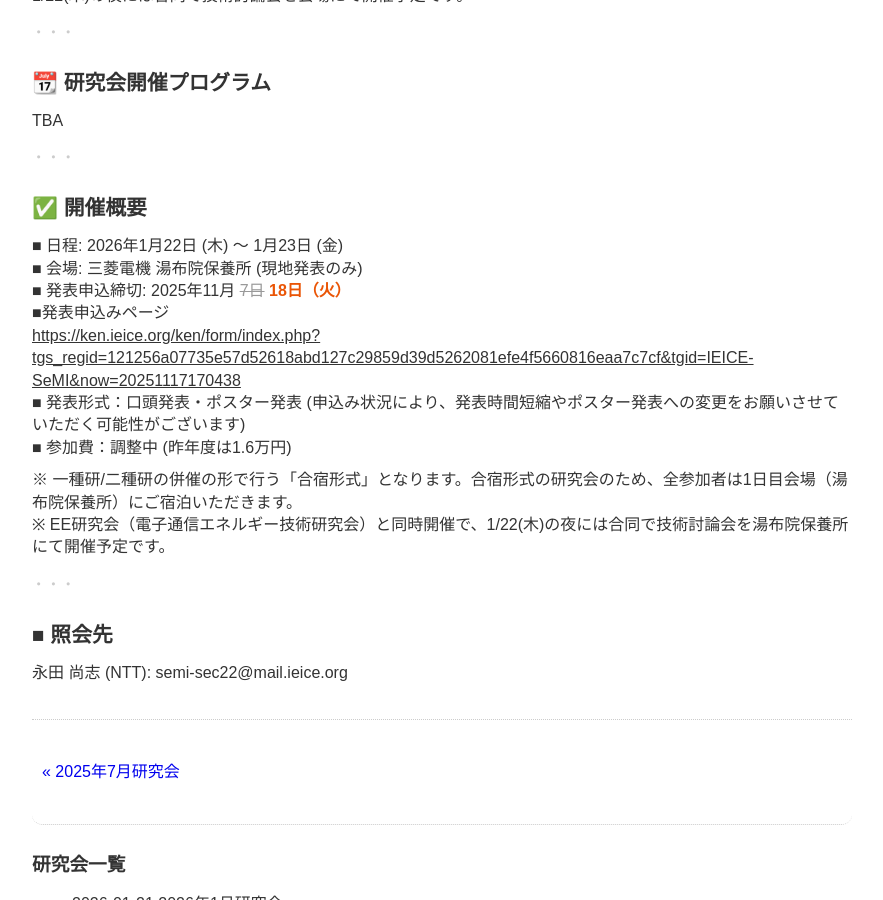
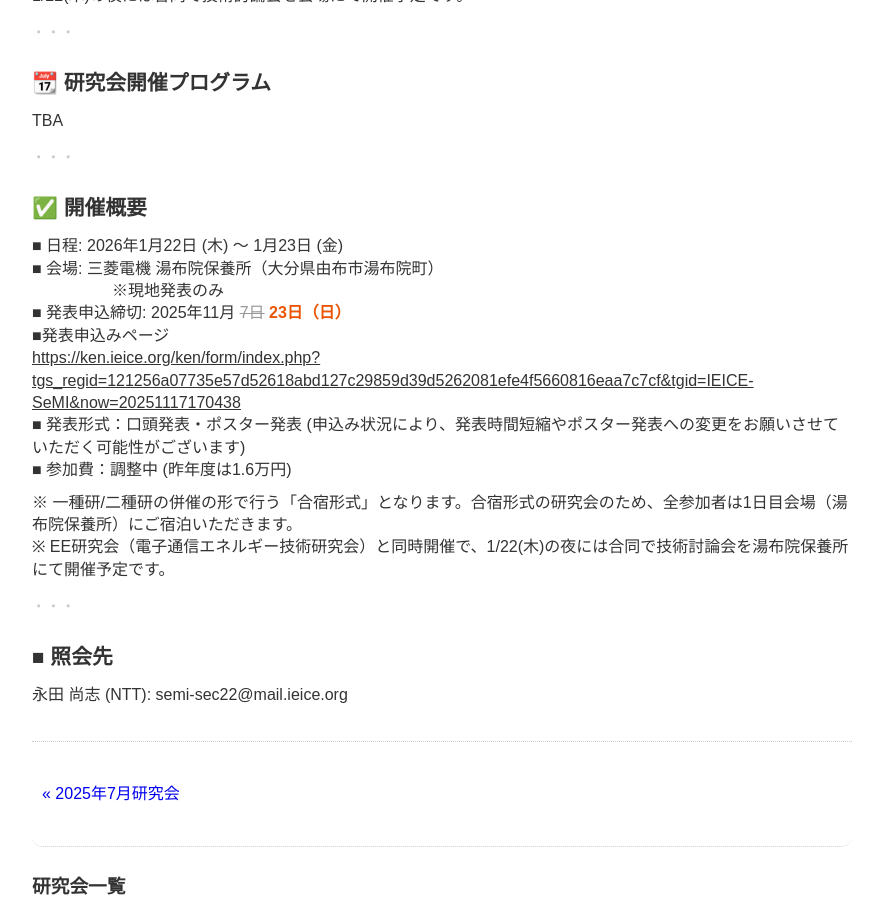
Before and after one commit to IEICE-SeMI/ieice-semi.github.io, a Jekyll site: the page built from docs/_posts/2026-01-22-conf.md, in a window 1280 px wide and 900 px high, scrolled down 439 px. Shown: the whole window, without its empty margins (198-1081 px from the left). Built offline with Jekyll 4.4.1, drawn with Linux system fonts in a browser that asks for light colours.

Commit message:
change deadline

```diff
--- a/docs/_posts/2026-01-22-conf.md
+++ b/docs/_posts/2026-01-22-conf.md
@@ -20,8 +20,9 @@ TBA
 
 ## ✅ 開催概要
 ■ 日程: 2026年1月22日 (木) 〜 1月23日 (金)
-■ 会場: 三菱電機 湯布院保養所 (現地発表のみ)
-■ 発表申込締切: 2025年11月 ~~7日~~ **18日（火）**
+■ 会場: 三菱電機 湯布院保養所（大分県由布市湯布院町）
+　　　　　※現地発表のみ
+■ 発表申込締切: 2025年11月 ~~7日~~ **23日（日）**
 ■発表申込みページ
 <https://ken.ieice.org/ken/form/index.php?tgs_regid=121256a07735e57d52618abd127c29859d39d5262081efe4f5660816eaa7c7cf&tgid=IEICE-SeMI&now=20251117170438>
 ■ 発表形式：口頭発表・ポスター発表 (申込み状況により、発表時間短縮やポスター発表への変更をお願いさせていただく可能性がございます)
```
Also changed, not shown: docs/_posts/2000-01-01-announce.md (+2 -2 lines).
